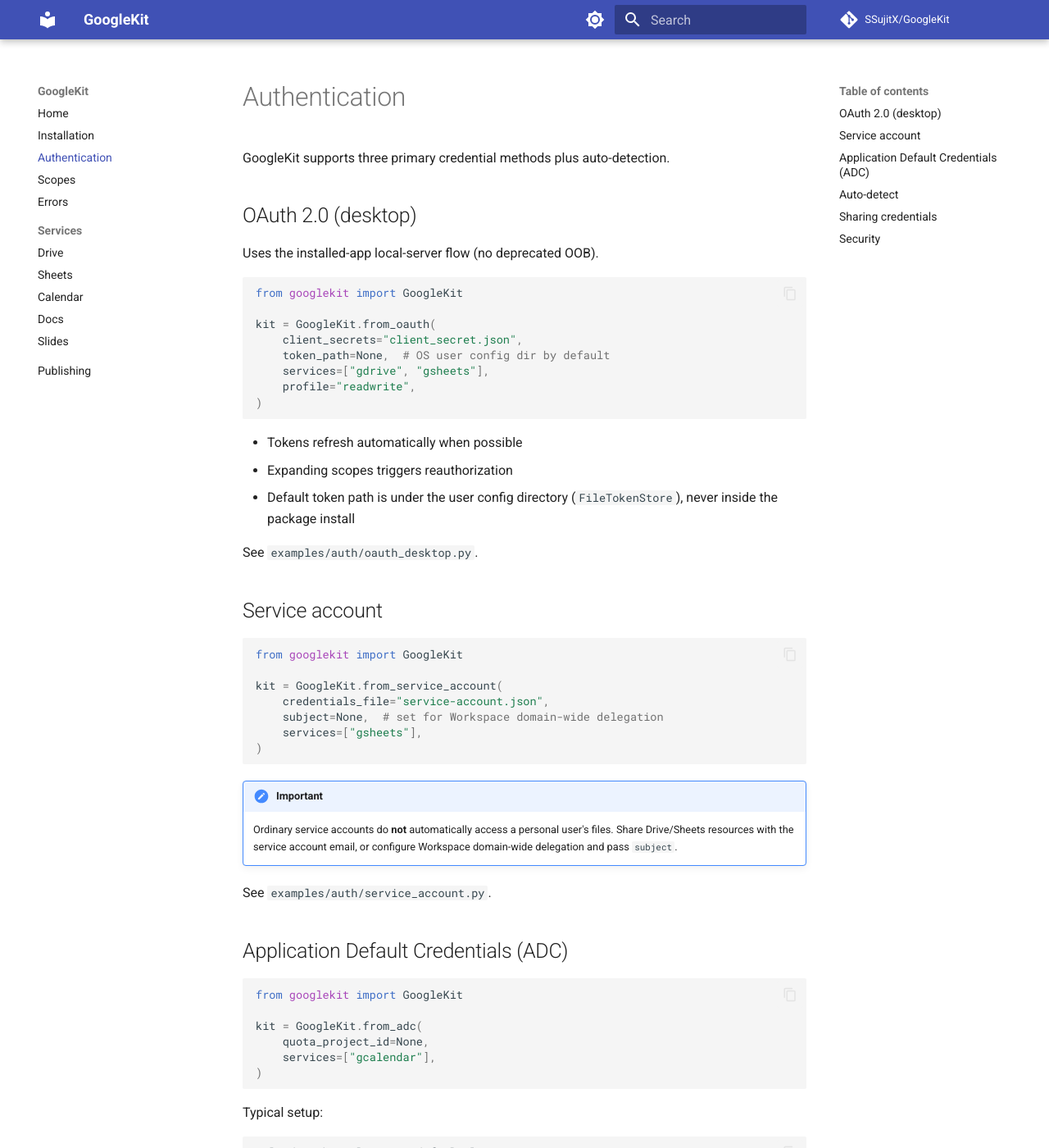
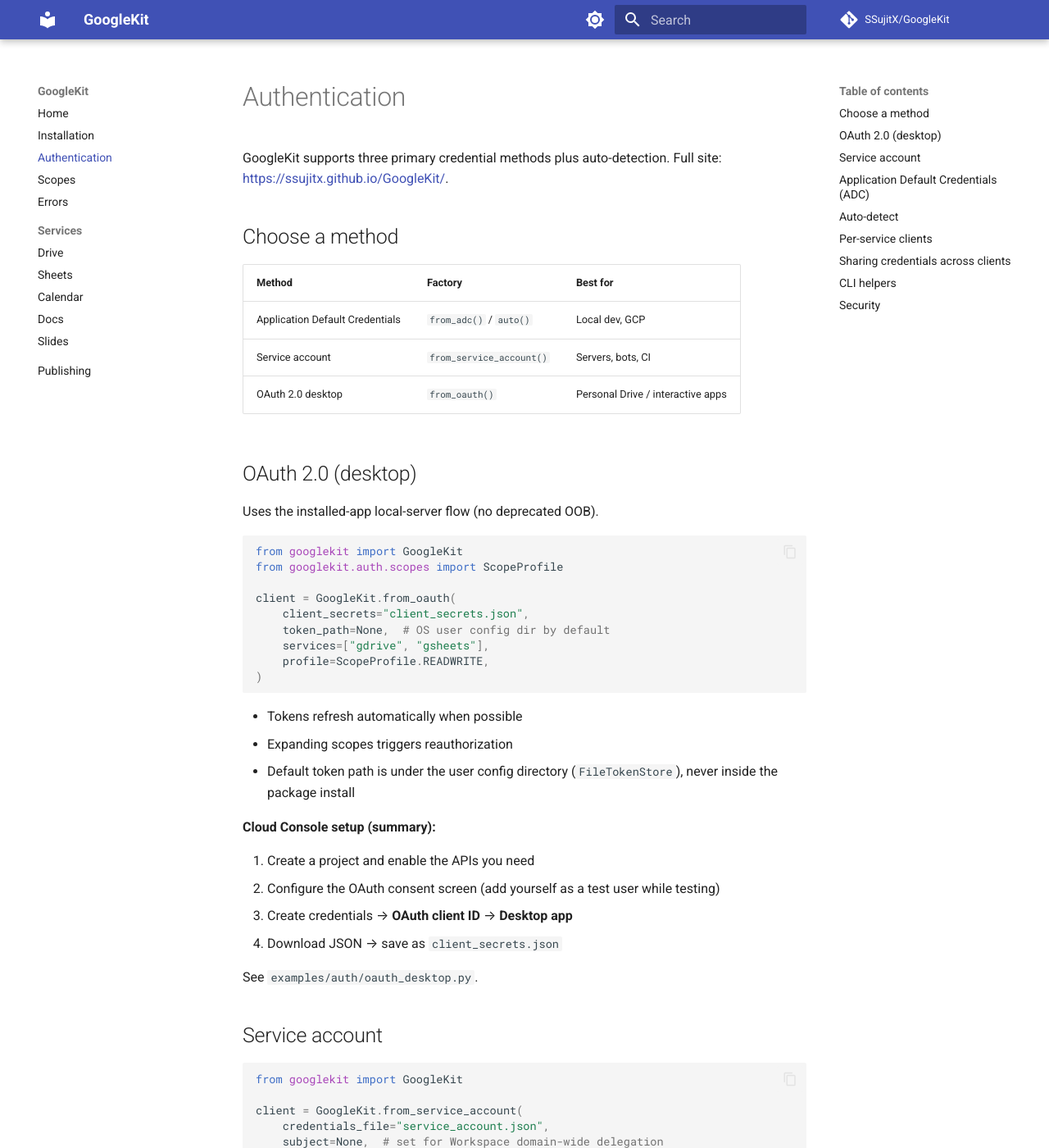
Before and after one commit to SSujitX/GoogleKit, an MkDocs documentation site: the page built from docs/authentication.md, in a window 1280 px wide and 1400 px high. Shown: the whole window at 82% size. Built offline with MkDocs 1.6.1 and Material for MkDocs 9.7.7, drawn with Linux system fonts in a browser that asks for light colours; comment, search, counter and statistics services are not loaded; some of the changed text lies outside the part shown.

Commit message:
docs: Enhance authentication documentation with detailed method descriptions, updated variable names, and added CLI helpers for better usability

````diff
--- a/docs/authentication.md
+++ b/docs/authentication.md
@@ -1,6 +1,15 @@
 # Authentication
 
 GoogleKit supports three primary credential methods plus auto-detection.
+Full site: [https://ssujitx.github.io/GoogleKit/](https://ssujitx.github.io/GoogleKit/).
+
+## Choose a method
+
+| Method | Factory | Best for |
+| ------ | ------- | -------- |
+| Application Default Credentials | `from_adc()` / `auto()` | Local dev, GCP |
+| Service account | `from_service_account()` | Servers, bots, CI |
+| OAuth 2.0 desktop | `from_oauth()` | Personal Drive / interactive apps |
 
 ## OAuth 2.0 (desktop)
 
@@ -8,18 +17,26 @@
 
 ```python
 from googlekit import GoogleKit
+from googlekit.auth.scopes import ScopeProfile
 
-kit = GoogleKit.from_oauth(
-    client_secrets="client_secret.json",
+client = GoogleKit.from_oauth(
+    client_secrets="client_secrets.json",
     token_path=None,  # OS user config dir by default
     services=["gdrive", "gsheets"],
-    profile="readwrite",
+    profile=ScopeProfile.READWRITE,
 )
 ```
 
 - Tokens refresh automatically when possible
 - Expanding scopes triggers reauthorization
 - Default token path is under the user config directory (`FileTokenStore`), never inside the package install
+
+**Cloud Console setup (summary):**
+
+1. Create a project and enable the APIs you need
+2. Configure the OAuth consent screen (add yourself as a test user while testing)
+3. Create credentials → **OAuth client ID** → **Desktop app**
+4. Download JSON → save as `client_secrets.json`
 
 See `examples/auth/oauth_desktop.py`.
 
@@ -28,17 +45,19 @@
 ```python
 from googlekit import GoogleKit
 
-kit = GoogleKit.from_service_account(
-    credentials_file="service-account.json",
+client = GoogleKit.from_service_account(
+    credentials_file="service_account.json",
     subject=None,  # set for Workspace domain-wide delegation
-    services=["gsheets"],
+    services=["gsheets", "gdrive"],
 )
 ```
 
 !!! important
     Ordinary service accounts do **not** automatically access a personal user's files.
-    Share Drive/Sheets resources with the service account email, or configure
+    Share Drive/Sheets/Docs/Slides resources with the service account email, or configure
     Workspace domain-wide delegation and pass `subject`.
+
+If your org blocks key creation (`iam.disableServiceAccountKeyCreation`), use OAuth or ADC instead.
 
 See `examples/auth/service_account.py`.
 
@@ -47,7 +66,7 @@
 ```python
 from googlekit import GoogleKit
 
-kit = GoogleKit.from_adc(
+client = GoogleKit.from_adc(
     quota_project_id=None,
     services=["gcalendar"],
 )
@@ -61,28 +80,60 @@
 export GOOGLE_APPLICATION_CREDENTIALS=/path/to/key.json
 ```
 
+ADC order: `GOOGLE_APPLICATION_CREDENTIALS` → gcloud user ADC → GCE/Cloud Run metadata.
+
 See `examples/auth/adc.py`.
 
 ## Auto-detect
 
 ```python
-kit = GoogleKit.auto(services=["gdrive"])
+client = GoogleKit.auto(services=["gdrive"])
 ```
 
-Order: try ADC → look for `service_account.json` / `client_secrets.json` (and variants) in the working directory → raise `AuthenticationError` with guidance.
+Order:
 
-## Sharing credentials
+1. Try ADC
+2. Look for service-account JSON in the working directory (`service_account.json`, `service_account_key.json`, `sa_credentials.json`)
+3. Look for OAuth client JSON (`client_secrets.json`, `client_secret.json`, `credentials.json`, `oauth_credentials.json`)
+4. Raise `AuthenticationError` with setup guidance
+
+## Per-service clients
 
 ```python
+from googlekit.gdrive import DriveClient
+from googlekit.gsheets import SheetsClient
+
+drive = DriveClient.from_oauth("client_secrets.json")
+sheets = SheetsClient.from_service_account("service_account.json")
+```
+
+Same factories exist on `CalendarClient`, `DocsClient`, and `SlidesClient`.
+
+## Sharing credentials across clients
+
+```python
+from googlekit import GoogleKit
 from googlekit.client import share_provider
+from googlekit.gdrive import DriveClient
 
-provider = share_provider(kit)
-# Pass the same provider into individual service clients
+client = GoogleKit.auto(services=["gdrive", "gsheets"])
+provider = share_provider(client)
+drive = DriveClient(provider)
 ```
+
+## CLI helpers
+
+```bash
+uv run googlekit doctor
+uv run googlekit auth status
+```
+
+These print non-secret status only (credential file detected, token present, client libraries installed).
 
 ## Security
 
 - Never commit secrets or tokens
 - Never log credential JSON or tokens
 - Restrict file permissions where supported
-- Prefer least-privilege scopes
+- Prefer least-privilege scopes (see [Scopes](scopes.md))
+- Public Drive sharing requires an explicit `public=True` guard in GoogleKit
````
